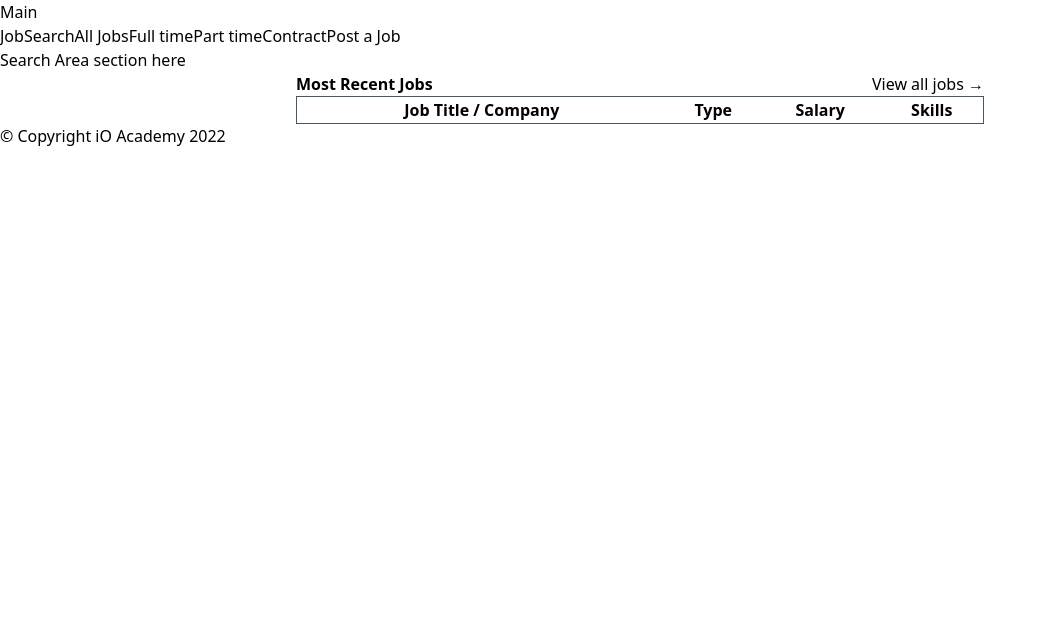
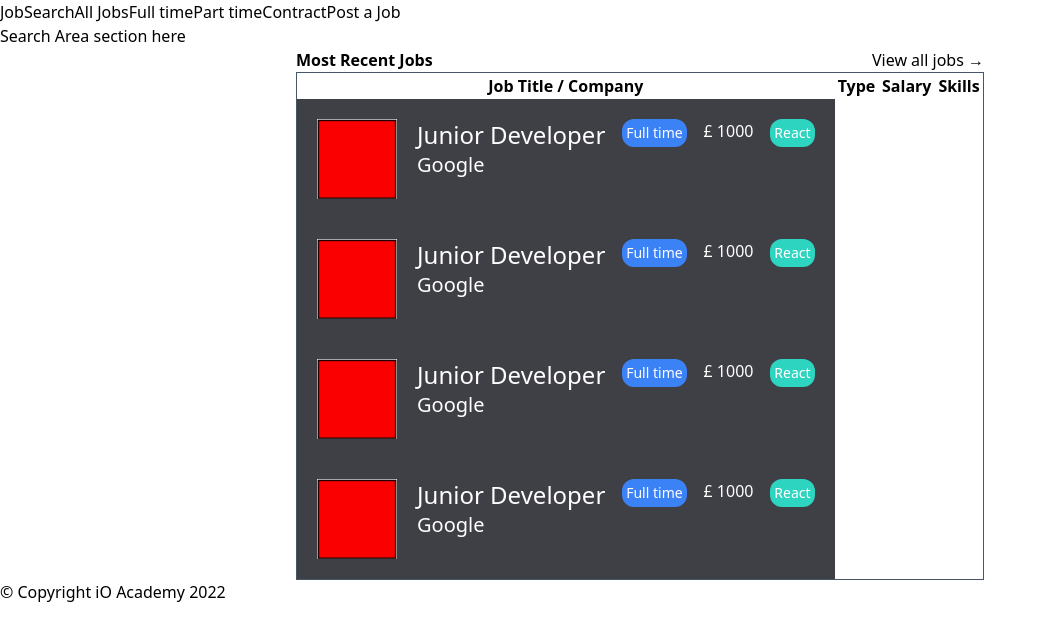
Before and after one commit to iO-Academy/24-jan-honey-badger-brigade-jobsearch, a React (Vite) app: page / in a window 1280 px wide. Shown: the top 640 px of the page, without its empty margins (0-1047 px from the left). Built offline with nearby package versions, Linux system fonts and the light colour scheme; no server answers.

Commit message:
added some tailwind to table and tested job data

```diff
--- a/src/App.jsx
+++ b/src/App.jsx
@@ -19,7 +19,7 @@ function App() {
 
       <JobContextProvider>
 
-        <div>Main</div>
+
 
 
         <BrowserRouter>
--- a/src/components/JobCard/index.jsx
+++ b/src/components/JobCard/index.jsx
@@ -1,7 +1,7 @@
 function JobCard ({salary, type, title, company,logo, skills}) {
 
     return (
-        <div className="flex p-5 justify-between items-start bg-zinc-700">
+        <div className="flex p-5 justify-between items-start bg-zinc-700 w-full">
             <div className="flex gap-5 items-start">
                 <img  className="h-20 w-20" src={logo} />
                 <div className="flex flex-col">
--- a/src/components/RecentJobs/index.jsx
+++ b/src/components/RecentJobs/index.jsx
@@ -1,3 +1,5 @@
+import JobCard from "../JobCard"
+
 function RecentJobs() {
 
 
@@ -19,10 +21,23 @@ function RecentJobs() {
                     </tr>
                 </thead>
 
-                <tbody>
+                <tbody className="w-full">
                     <tr>
+                    <JobCard type={"Full time"} salary={1000} skills={"React"} company={"Google"} logo={"/src/assets/Red_square.png"} title={"Junior Developer"}/>
+                    </tr>
 
+                    <tr>
+                    <JobCard type={"Full time"} salary={1000} skills={"React"} company={"Google"} logo={"/src/assets/Red_square.png"} title={"Junior Developer"}/>
                     </tr>
+
+                    <tr>
+                    <JobCard type={"Full time"} salary={1000} skills={"React"} company={"Google"} logo={"/src/assets/Red_square.png"} title={"Junior Developer"}/>
+                    </tr>
+
+                    <tr>
+                    <JobCard type={"Full time"} salary={1000} skills={"React"} company={"Google"} logo={"/src/assets/Red_square.png"} title={"Junior Developer"}/>
+                    </tr>
+
                 </tbody>
 
             </table>
```
